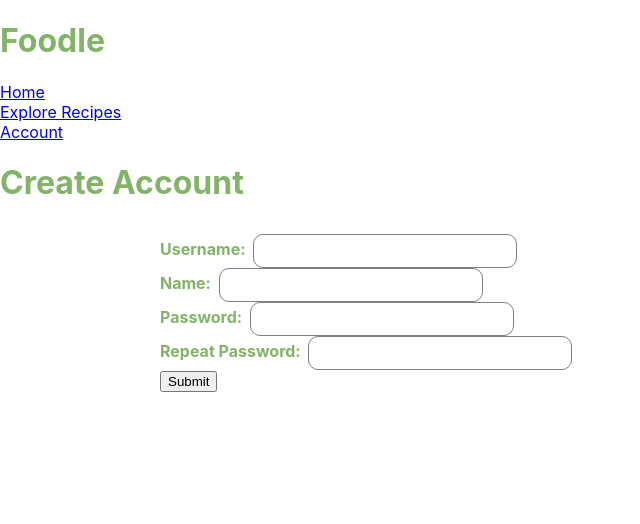
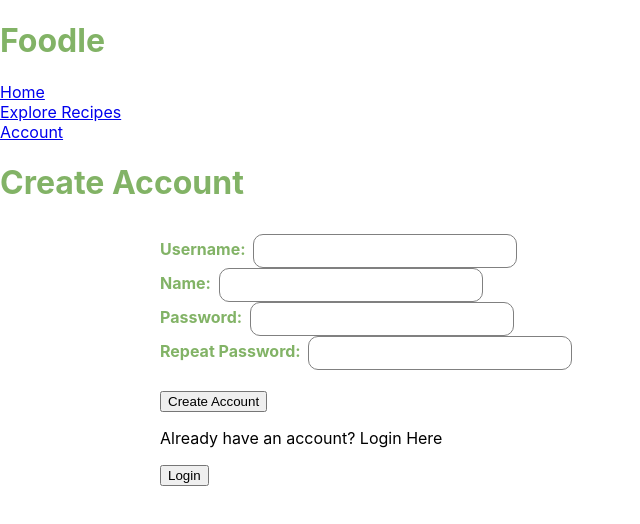
Before and after one commit to raveenamnair/Foodle, a React (Create React App) app in the folder frontend/: page /createAccount in a window 1280 px wide. Shown: the top 524 px of the page, without its empty margins (0-640 px from the left). Built offline with nearby package versions, Linux system fonts and the light colour scheme; no server answers.

Commit message:
finished create account page

```diff
--- a/frontend/src/Components/CreateAccount.js
+++ b/frontend/src/Components/CreateAccount.js
@@ -1,14 +1,36 @@
+import React from "react";
 import { useState } from "react";
 import axios from 'axios';
+import { useNavigate } from "react-router-dom";
+
 
 export default function CreateAccount() {
     const [username, setUsername] = useState("");
     const [name, setName] = useState("");
     const [password, setPassword] = useState("");
     const [repeatPassword, setRepeatPassword] = useState("");
+    const [userData, setUserData] = useState([]);
+    let navigate = useNavigate();
+
+
+    React.useEffect(() => {
+        axios.get('http://localhost:9000/user')
+             .then((response) => setUserData(response.data))
+             .catch((error) => console.log(error.message))
+    }, []);
 
     const handleSubmit = () => {
         console.log(`${username} ${name} ${password} ${repeatPassword}`);
+        userData.forEach(element => {
+            if (username === element.username) {
+                alert("This username already has an account related to it. Please try again.")
+                setName("")
+                setUsername("")
+                setPassword("")
+                setRepeatPassword("")
+                return
+            }
+        })
 
         if (password != repeatPassword) {
             alert("Repeated Password is not the same. Please try again.");
@@ -26,14 +48,21 @@ export default function CreateAccount() {
             .catch(function (error) {
                 console.log(error);
             });
+            alert("New user created successfully!")
+            sessionStorage.setItem("username", username)
+            navigate("/")
         }
+    }
+
+    const loginNavigate = () => {
+        navigate("/login")
     }
 
     return (
         <main>
             <h1>Create Account</h1>
             <div className="createAccountForm">
-            <form onSubmit={handleSubmit}>
+            <form>
             <label>
                 Username:
                 <span>&nbsp;&nbsp;</span>
@@ -54,8 +83,9 @@ export default function CreateAccount() {
                 <span>&nbsp;&nbsp;</span>
                 <input type="text" value={repeatPassword} onChange={(e) => setRepeatPassword(e.target.value)} />
             </label> <br/>
-            <input type="submit" value="Submit" />
             </form>
+            <br/> <button onClick={handleSubmit}>Create Account</button>
+            <p>Already have an account? Login Here</p> <button onClick={loginNavigate}>Login</button>
             </div>
         </main>
     );
--- a/frontend/src/Components/Home.js
+++ b/frontend/src/Components/Home.js
@@ -28,12 +28,20 @@ export default function Home() {
         });
     }
 
+    const a = () => {
+        //sessionStorage.setItem("username", "rav");
+
+        console.log(sessionStorage.getItem('username'))
+    }
+
 
     return (
         <main>
             <h1>Foodle</h1>
             <button onClick={click}>CLICK</button>
             <button onClick={click2}>POST</button>
+            <button onClick={a}>Session</button>
+
         </main>
     );
 }
```
Also changed, not shown: 1 other file (tests, documents, lock files or other folders).
